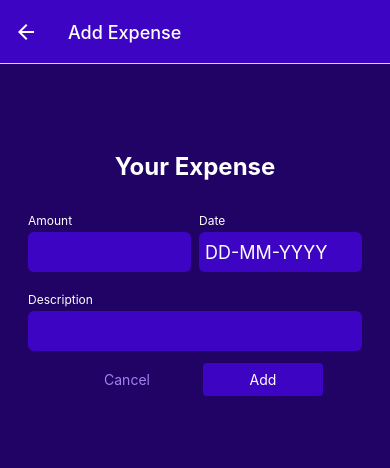
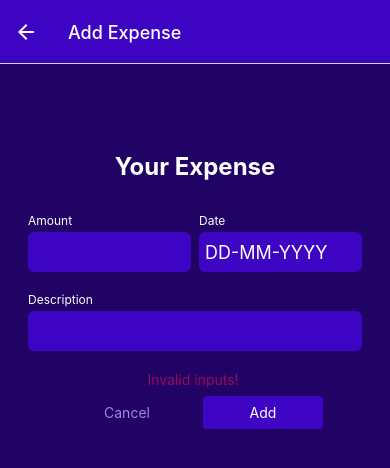
Before and after one commit to ibnunaufal/expense-tracker, a React Native app: screen /ManageExpense in a window 390 px wide. Shown: the top 468 px of the page. Built offline with nearby package versions, Linux system fonts and the light colour scheme.

Commit message:
config input

```diff
--- a/components/ManageExpense/ExpenseForm.js
+++ b/components/ManageExpense/ExpenseForm.js
@@ -1,21 +1,63 @@
-import { StyleSheet, Text, View } from "react-native";
+import { Alert, StyleSheet, Text, View } from "react-native";
 import React, { useState } from "react";
 import Input from "../UI/Input";
+import { GlobalStyles } from "../../constant/styles";
+import Button from "../UI/Button";
+import { getFormattedDate } from "../../utils/date";
 
-export default function ExpenseForm() {
-  const [input, setInput] = useState({
-    amount: '',
-    date: '',
-    desc: ''
-  })
+export default function ExpenseForm({
+  onSubmit,
+  onCancel,
+  submitButtonLabel,
+  defaultValue,
+}) {
+  const [inputs, setInputs] = useState({
+    amount: {
+      value: defaultValue ? defaultValue.amount.toString() : "",
+      isValid: defaultValue ? true : false, // or use !! defaultValue
+    },
+    date: {
+      value: defaultValue ? getFormattedDate(defaultValue.date) : "",
+      isValid: defaultValue ? true : false,
+    },
+    desc: {
+      value: defaultValue ? defaultValue.desc.toString() : "",
+      isValid: defaultValue ? true : false,
+    },
+  });
   function inputChangeHandler(identifier, value) {
-    setInput((current) => {
+    setInputs((currents) => {
+      return {
+        ...currents,
+        [identifier]: { value: value, isValid: true },
+      };
+    });
+  }
+  function submitHandler() {
+    const expenseData = {
+      amount: +inputs.amount.value,
+      date: new Date(inputs.date.value),
+      desc: inputs.desc.value,
+    };
+    const isValidAmount = !isNaN(expenseData.amount) && expenseData.amount > 0;
+    const isValidDate = expenseData.date.toString() !== "Invalide Date";
+    const isValidDesc = expenseData.desc.trim().length > 0;
+
+    if (!isValidAmount || !isValidDate || !isValidDesc) {
+      // Alert.alert("Invalid input", "Check again")
+      setInputs((current) => {
         return {
-            ...current,
-            [identifier]: value
-        }
-    })
+          amount: { value: current.amount.value, isValid: isValidAmount },
+          date: { value: current.date.value, isValid: isValidDate },
+          desc: { value: current.desc.value, isValid: isValidDesc },
+        };
+      });
+      return;
+    }
+
+    onSubmit(expenseData);
   }
+  const formIsInvalid = !inputs.amount.isValid || !inputs.date.isValid || !inputs.desc.isValid
   return (
     <View style={styles.form}>
       <Text style={styles.title}>Your Expense</Text>
@@ -25,8 +67,8 @@ export default function ExpenseForm() {
           label="Amount"
           textInputConfig={{
             keyboardType: "decimal-pad",
-            onChangeText: inputChangeHandler.bind(this, 'amount'),
-            value: input.amount
+            onChangeText: inputChangeHandler.bind(this, "amount"),
+            value: inputs.amount.value,
           }}
         />
         <Input
@@ -35,8 +77,8 @@ export default function ExpenseForm() {
           textInputConfig={{
             placeholder: "DD-MM-YYYY",
             maxLength: 10,
-            onChangeText: inputChangeHandler.bind(this, 'date'),
-            value: input.date
+            onChangeText: inputChangeHandler.bind(this, "date"),
+            value: inputs.date.value,
           }}
         />
       </View>
@@ -45,10 +87,21 @@ export default function ExpenseForm() {
         textInputConfig={{
           multiline: true,
           autoCapitilize: true,
-          onChangeText: inputChangeHandler.bind(this, 'desc'),
-          value: input.desc
+          onChangeText: inputChangeHandler.bind(this, "desc"),
+          value: inputs.desc.value,
         }}
       />
+      {
+        formIsInvalid && <Text style={styles.err} >Invalid inputs! </Text>
+      }
+      <View style={styles.btnContainer}>
+        <Button style={styles.button} mode="flat" onPress={onCancel}>
+          Cancel
+        </Button>
+        <Button style={styles.button} onPress={submitHandler}>
+          {submitButtonLabel}
+        </Button>
+      </View>
     </View>
   );
 }
@@ -64,11 +117,25 @@ const styles = StyleSheet.create({
   form: {
     marginTop: 40,
   },
+  err: {
+    textAlign: 'center',
+    color: GlobalStyles.colors.error500,
+    margin: 8
+  },
   title: {
     fontSize: 24,
     fontWeight: "bold",
     color: "white",
     marginVertical: 24,
-    textAlign: "center"
+    textAlign: "center",
+  },
+  btnContainer: {
+    flexDirection: "row",
+    justifyContent: "center",
+    alignItems: "center",
+  },
+  button: {
+    minWidth: 120,
+    marginHorizontal: 8,
   },
 });
--- a/screens/ManageExpenses.js
+++ b/screens/ManageExpenses.js
@@ -9,7 +9,8 @@ import ExpenseForm from "../components/ManageExpense/ExpenseForm";
 export default function ManageExpenses({ route, navigation }) {
   const expId = route.params?.expId;
   const isEdit = !!expId;
-  const expenseCtx = useContext(ExpensesContext)
+  const expenseCtx = useContext(ExpensesContext);
+  const selectedExpense = expenseCtx.expenses.find((exp) => exp.id === expId);
 
   useLayoutEffect(() => {
     navigation.setOptions({
@@ -18,29 +19,30 @@ export default function ManageExpenses({ route, navigation }) {
   }, [navigation, isEdit]);
 
   function deleteExpense(id) {
-    expenseCtx.deleteExpenses(expId)
+    expenseCtx.deleteExpenses(expId);
     // console.log("delete "+expId)
     navigation.goBack();
   }
   function cancel(id) {
     navigation.goBack();
   }
-  function confirm() {
-    if(isEdit){
-      expenseCtx.updateExpenses()
-    }else{
-      expenseCtx.addExpenses()
+  function confirm(expenseData) {
+    if (isEdit) {
+      expenseCtx.updateExpenses(expId, expenseData);
+    } else {
+      expenseCtx.addExpenses(expenseData);
     }
     navigation.goBack();
   }
 
   return (
     <View style={styles.container}>
-      <ExpenseForm />
-      <View style={styles.btnContainer}>
-        <Button style={styles.button} mode='flat' onPress={cancel} >Cancel</Button>
-        <Button style={styles.button} onPress={confirm} >{ isEdit?'Update':'Add' }</Button>
-      </View>
+      <ExpenseForm
+        onSubmit={confirm}
+        onCancel={cancel}
+        submitButtonLabel={isEdit ? "Edit" : "Add"}
+        defaultValue={selectedExpense}
+      />
       {isEdit && (
         <View style={styles.deleteContainer}>
           <IconButton
@@ -59,22 +61,13 @@ const styles = StyleSheet.create({
   container: {
     flex: 1,
     padding: 24,
-    backgroundColor: GlobalStyles.colors.primary800
-  },
-  btnContainer: {
-    flexDirection: 'row',
-    justifyContent: "center",
-    alignItems: "center"
-  },
-  button: {
-    minWidth: 120,
-    marginHorizontal: 8
+    backgroundColor: GlobalStyles.colors.primary800,
   },
   deleteContainer: {
     margin: 16,
     paddingTop: 8,
     borderTopWidth: 2,
     borderTopColor: GlobalStyles.colors.primary200,
-    alignItems: "center"
-  }
+    alignItems: "center",
+  },
 });
--- a/store/expenses-context.js
+++ b/store/expenses-context.js
@@ -25,16 +25,18 @@ export const ExpensesContext = createContext({
 function expensesReducer(state, action) {
   switch (action.type) {
     case "ADD":
-      const id = new Date.toString() + Math.random().toString;
+      const id = new Date().toString() + Math.random().toString;
       return [{ ...action.payload, id: id }, ...state];
     case "UPDATE":
-      const index = state.findIndex(
+      const updatableExpenseIndex = state.findIndex(
         (expense) => expense.id === action.payload.id
       );
-      const updateItem = { ...updateExpense, ...action.payload.data };
-      const updatedArr = [...state];
-      updatedArr[index] = updateItem;
-      return updatedArr;
+      const updatableExpense = state[updatableExpenseIndex];
+      const updatedItem = { ...updatableExpense, ...action.payload.data };
+      const updatedExpenses = [...state];
+      updatedExpenses[updatableExpenseIndex] = updatedItem;
+      console.log(action.payload.data)
+      return updatedExpenses;
     case "DELETE":
       // console.log(action.payload)
       // for(let x=0;x<state.length;x++){
@@ -59,7 +61,8 @@ function ExpensesContextProvider({ children }) {
   }
 
   function updateExpenses(id, expensesData) {
-    dispatch({ type: "UPDATE", payload: { id: id, payload: expensesData } });
+    console.log(expensesData)
+    dispatch({ type: "UPDATE", payload: { id: id, data: expensesData } });
   }
 
   const value = {
--- a/utils/date.js
+++ b/utils/date.js
@@ -1,5 +1,8 @@
 export default function getDate(date){
     return `${date.getFullYear()}-${date.getMonth()+1}-${date.getDate()}`
+}
+export function getFormattedDate(date){
+    return date.toISOString().slice(0, 10)
 }
 
 export function getMinusDays(date, days){
```
